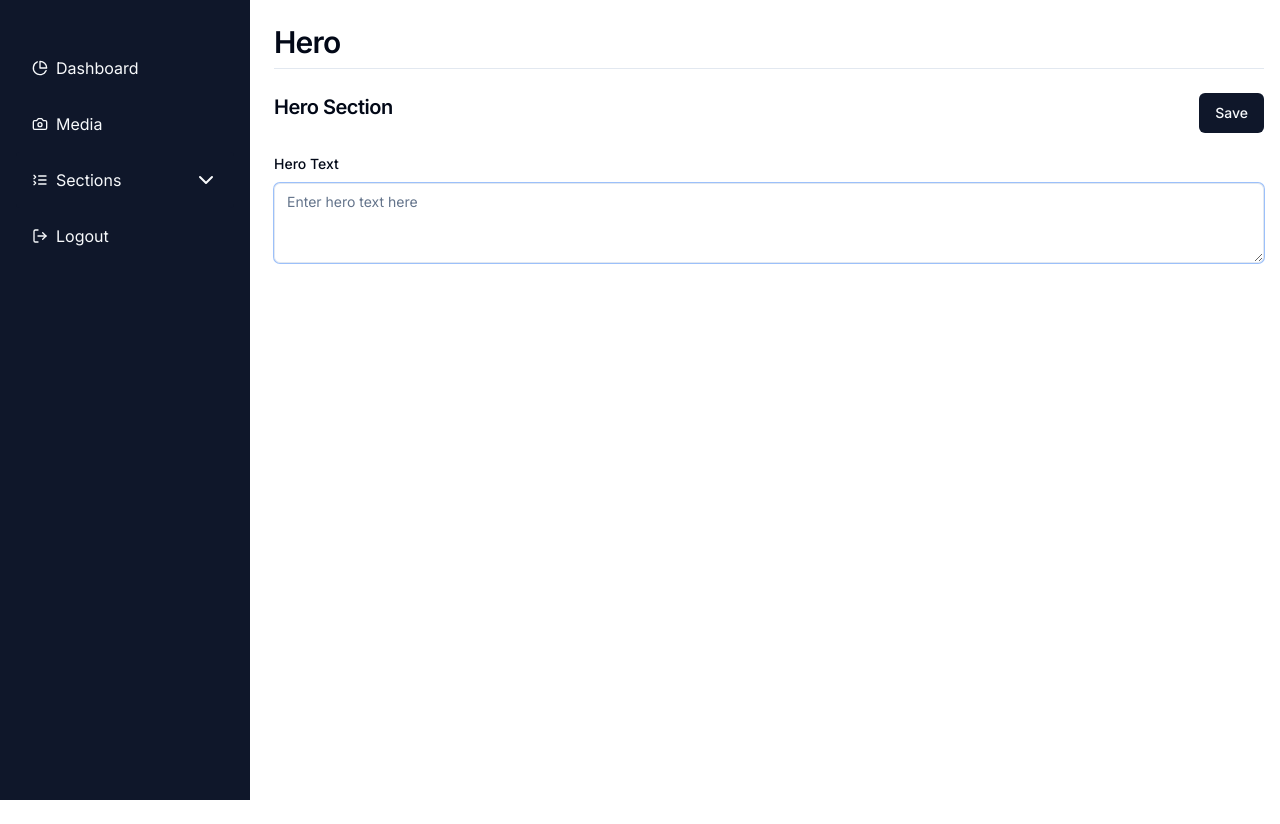
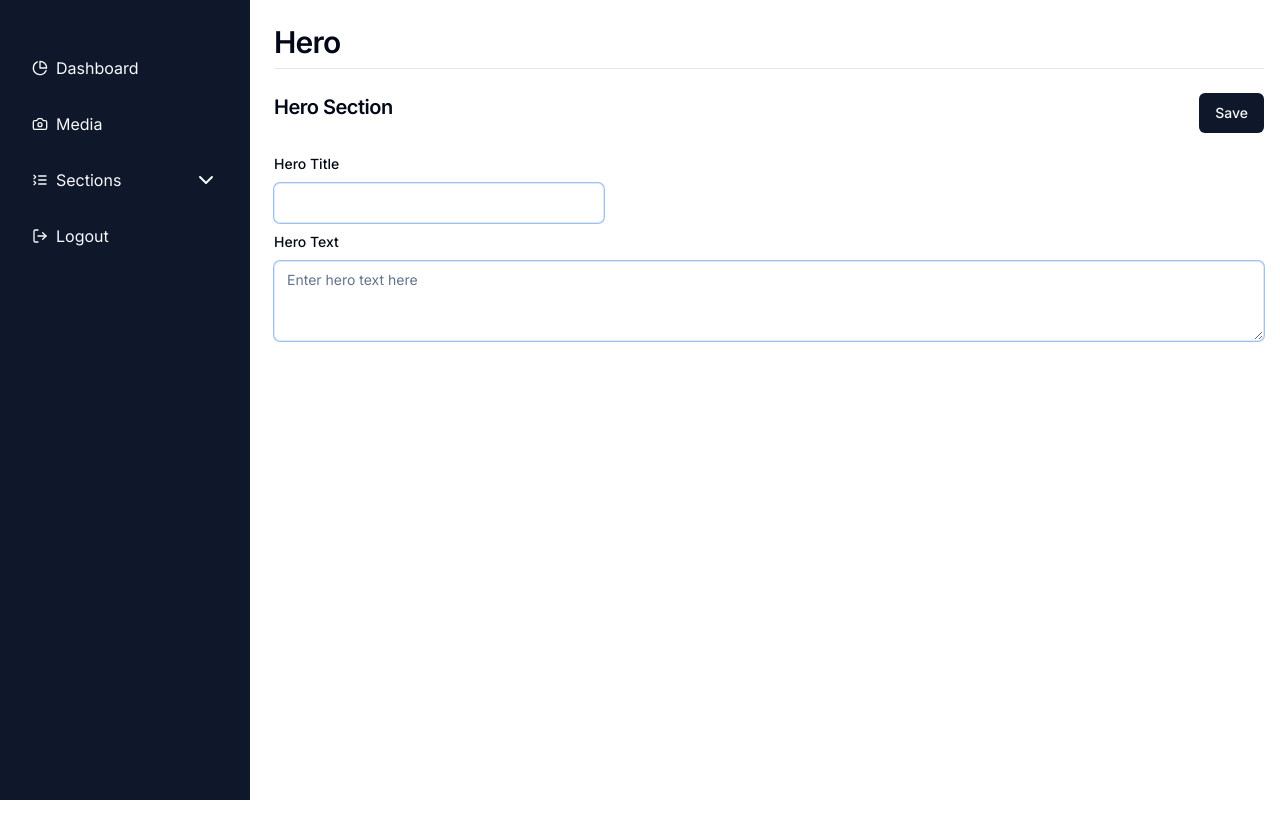
Before and after one commit to arshia-eskandari/portfolio, a Next.js app: page /admin/hero in a window 1280 px wide. Built offline with nearby package versions, Linux system fonts and the light colour scheme; no server answers; the database is empty.

Commit message:
added hero title

```diff
--- a/src/app/admin/hero/_actions/hero.ts
+++ b/src/app/admin/hero/_actions/hero.ts
@@ -1,20 +1,21 @@
-"use server"
+"use server";
 import db from "@/db/db";
 import { z } from "zod";
 
 const addSchema = z.object({
   id: z.string().optional(),
-  text: z.string().min(10).max(150),
+  text: z.string().min(5).max(1000),
+  title: z.string().min(5).max(150),
 });
 
 export async function getHero() {
   try {
     const hero = await db.hero.findFirst();
 
-    return hero || { id: null, text: null };
+    return hero || { id: null, text: null, title: null };
   } catch (error) {
     console.log("🚀 ~ getHero ~ error:", error);
-    return { id: null, text: null };
+    return { id: null, text: null, title: null };
   }
 }
 
@@ -27,10 +28,11 @@ export async function addHero(formData: FormData) {
         message: "Invalid hero text",
       };
     }
-    const { id, text } = result.data;
+    const { id, title, text } = result.data;
     if (!id || !(await db.hero.findUnique({ where: { id } }))) {
       await db.hero.create({
         data: {
+          title,
           text,
         },
       });
@@ -44,6 +46,7 @@ export async function addHero(formData: FormData) {
         id,
       },
       data: {
+        title,
         text,
       },
     });
--- a/src/app/admin/hero/_components/HeroForm.tsx
+++ b/src/app/admin/hero/_components/HeroForm.tsx
@@ -1,5 +1,6 @@
 "use client";
 import { ErrorAlert } from "@/components/ui/ErrorAlert";
+import { Input } from "@/components/ui/Input";
 import { Label } from "@/components/ui/Label";
 import { SubmitButton } from "@/components/ui/SubmitButton";
 import { Textarea } from "@/components/ui/Textarea";
@@ -13,15 +14,18 @@ export default function HeroForm({
   hero,
   action,
 }: {
-  hero: Hero | { id: null; text: null };
+  hero: Hero | { id: null; text: null; title: null };
   action: (formData: FormData) => Promise<any>;
 }) {
-  const [form, setForm] = useState<{ text: string }>({
+  const [form, setForm] = useState<{ title: string; text: string }>({
+    title: "",
     text: "",
   });
   const [formErrors, setFormErrors] = useState<{
+    title: string;
     text: string;
   }>({
+    title: "",
     text: "",
   });
   const [loading, setLoading] = useState(false);
@@ -29,15 +33,24 @@ export default function HeroForm({
   const router = useRouter();
   const [errorMssg, setErrorMssg] = useState<string>("");
 
-  const validateText = (text: string) => {
-    return text.length >= 10 && text.length <= 150;
+  const validateText = (text: string, lowerBound = 5, upperBound = 1000) => {
+    return text.trim().length >= lowerBound && text.trim().length <= upperBound;
   };
 
-  const onInputChange = (type: "text", e: ChangeEvent<HTMLTextAreaElement>) => {
+  const onInputChange = (
+    type: "text" | "title",
+    e: ChangeEvent<HTMLTextAreaElement> | ChangeEvent<HTMLInputElement>,
+  ) => {
     setFormErrors({
+      title:
+        type === "title" && !validateText(e.target.value, 5, 150)
+          ? "The hero title must be 5 to 150 characters"
+          : type === "title" && validateText(e.target.value, 5, 150)
+            ? ""
+            : formErrors.title,
       text:
         type === "text" && !validateText(e.target.value)
-          ? "The hero text must be 10 to 150 characters"
+          ? "The hero text must be 5 to 1000 characters"
           : type === "text" && validateText(e.target.value)
             ? ""
             : formErrors.text,
@@ -66,9 +79,7 @@ export default function HeroForm({
 
   useEffect(() => {
     if (errorMssg !== "") setErrorMssg("");
-    if (hero.text) {
-      setForm({ text: hero.text });
-    }
+    setForm({ text: hero?.text || "", title: hero?.title || "" });
     // eslint-disable-next-line react-hooks/exhaustive-deps
   }, []);
 
@@ -90,7 +101,23 @@ export default function HeroForm({
         </SubmitButton>
       </div>
 
-      <Label htmlFor="text" className="my-3 block">Hero Text</Label>
+      <Label htmlFor="text" className="my-3 block">
+        Hero Title
+      </Label>
+      <Input
+        type="text"
+        id="title"
+        name="title"
+        className="w-full lg:w-1/3"
+        value={form.title}
+        onChange={(e) => onInputChange("title", e)}
+      />
+      {formErrors.title === "" ? null : (
+        <span className="input-error-message">{formErrors.title}</span>
+      )}
+      <Label htmlFor="text" className="my-3 block">
+        Hero Text
+      </Label>
       <Textarea
         id="text"
         name="text"
--- a/src/app/admin/projects/_actions/projects.ts
+++ b/src/app/admin/projects/_actions/projects.ts
@@ -114,12 +114,12 @@ export async function updateProject(formData: FormData) {
     await db.project.update({
       where: { id },
       data: {
-        urlTitles: urlTitlesArray,
-        urls: urlArray,
-        projectTechnologies: projectTechnologies?.split(",") || [],
-        projectTitle,
-        objective,
-        keyResults: keyResults?.split(",") || [],
+        urlTitles: urlTitlesArray?.map(x => x.trim()),
+        urls: urlArray?.map(x => x.trim()),
+        projectTechnologies: projectTechnologies?.split(",")?.map(x => x.trim()) || [],
+        projectTitle: projectTitle?.trim(),
+        objective: objective?.trim(),
+        keyResults: keyResults?.split(",")?.map(x => x.trim()) || [],
         media: mediaArray,
         experienceId,
       },
```
Also changed, not shown: 1 other file (tests, documents, lock files or other folders).
